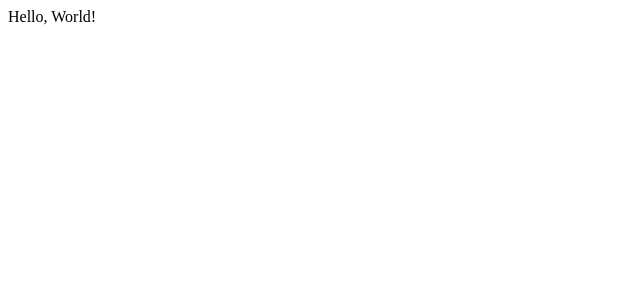
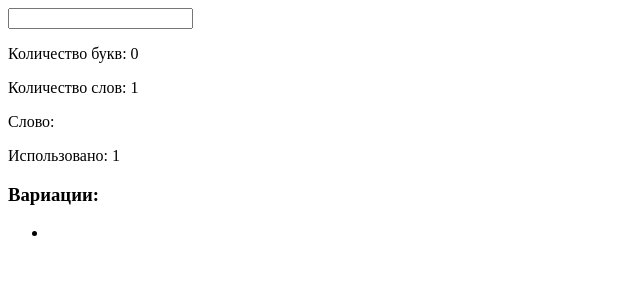
Before and after one commit to SergeyBogomolovv/string-converter, a React app: page / in a window 1280 px wide. Shown: the top 300 px of the page, without its empty margins (0-640 px from the left). Built offline with nearby package versions, Linux system fonts and the light colour scheme.

Commit message:
feat: add textCounter
added textCounter function and tested usage with input

```diff
--- a/src/App.tsx
+++ b/src/App.tsx
@@ -1,5 +1,53 @@
+import { useEffect, useState } from "react";
+import { textCounter, TextCounterResult } from "./lib/utils/textcounter";
+
 const App = () => {
-  return <div>Hello, World!</div>;
+  const [val, setVal] = useState("");
+  const [stats, setStats] = useState<TextCounterResult>({
+    charsCount: 0,
+    wordsCount: 0,
+    mostUsedWords: [],
+  });
+
+  useEffect(() => {
+    setStats(
+      textCounter(val, {
+        charsCount: true,
+        wordsCount: true,
+        mostUsedWords: true,
+      })
+    );
+  }, [val]);
+
+  return (
+    <div>
+      <input
+        type="text"
+        value={val}
+        onChange={(e) => {
+          setVal(e.target.value);
+        }}
+      />
+      <div>
+        <p>Количество букв: {stats.charsCount}</p>
+        <p>Количество слов: {stats.wordsCount}</p>
+        <div>
+          {stats.mostUsedWords.map((stat) => (
+            <div key={stat.word}>
+              <p>Слово: {stat.word}</p>
+              <p>Использовано: {stat.count}</p>
+              <h3>Вариации:</h3>
+              <ul>
+                {stat.variations.map((variation) => (
+                  <li key={variation}>{variation}</li>
+                ))}
+              </ul>
+            </div>
+          ))}
+        </div>
+      </div>
+    </div>
+  );
 };
 
 export default App;
--- /dev/null
+++ b/src/lib/utils/textcounter/index.ts
@@ -0,0 +1,6 @@
+export { textCounter } from "./textCounter";
+export type {
+  TextCounterOptions,
+  TextCounterResult,
+  WordUsageStats,
+} from "./types";
--- /dev/null
+++ b/src/lib/utils/textcounter/textCounter.ts
@@ -0,0 +1,66 @@
+import { TextCounterOptions, TextCounterResult, WordUsageStats } from "./types";
+
+export function textCounter(
+  text: string,
+  options: Partial<TextCounterOptions> = {
+    wordsCount: true,
+    mostUsedWords: true,
+    charsCount: false,
+  }
+): TextCounterResult {
+  if (options.charsCount || options.mostUsedWords || options.wordsCount) {
+    text = text
+      .replace(/[.,/#!$%^&*;:{}=\-_`~()]/g, "")
+      .trim()
+      .replace(/\s+/g, " ");
+  }
+
+  const words = text.split(" ");
+
+  const result: TextCounterResult = {};
+
+  if (options.charsCount) {
+    result.charsCount = text.split("").filter((char) => char !== " ").length;
+  }
+
+  if (options.wordsCount) {
+    result.wordsCount = words.length;
+  }
+
+  if (options.mostUsedWords) {
+    const wordsUsage = words.reduce((wordsUsage, word) => {
+      const key = word.toLowerCase();
+
+      const variations = wordsUsage.get(key)?.variations || [];
+      if (!variations.includes(word)) variations.push(word);
+
+      const newValue = {
+        word,
+        variations,
+        count: (wordsUsage.get(key)?.count || 0) + 1,
+      };
+      wordsUsage.set(key, newValue);
+
+      return wordsUsage;
+    }, new Map<string, WordUsageStats>());
+
+    const stats: WordUsageStats[] = [];
+
+    for (const stat of wordsUsage.values()) {
+      stats.push(stat);
+    }
+
+    stats.sort((statA, statB) => statB.count - statA.count);
+
+    if (
+      typeof options.mostUsedWords === "number" &&
+      options.mostUsedWords > 0
+    ) {
+      result.mostUsedWords = stats.slice(0, options.mostUsedWords);
+    } else {
+      result.mostUsedWords = stats;
+    }
+  }
+
+  return result;
+}
--- /dev/null
+++ b/src/lib/utils/textcounter/types.ts
@@ -0,0 +1,17 @@
+export type TextCounterOptions = {
+  wordsCount: boolean;
+  mostUsedWords: boolean | number;
+  charsCount: boolean;
+};
+
+export type WordUsageStats = {
+  variations: string[];
+  word: string;
+  count: number;
+};
+
+export type TextCounterResult = {
+  wordsCount?: number;
+  mostUsedWords?: WordUsageStats[];
+  charsCount?: number;
+};
```
Also changed, not shown: 1 other file (tests, documents, lock files or other folders).
